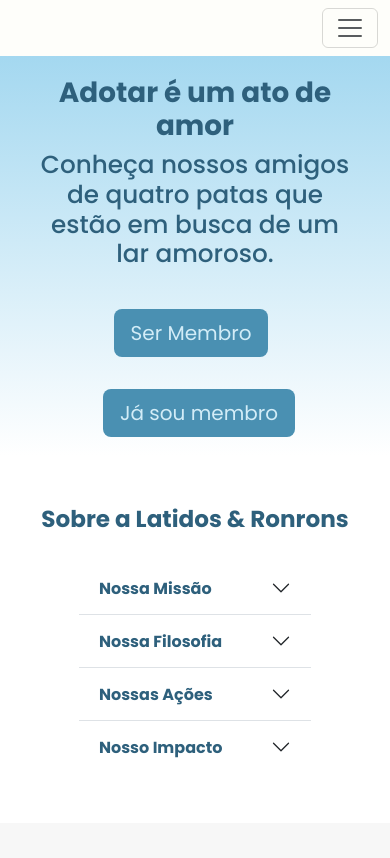
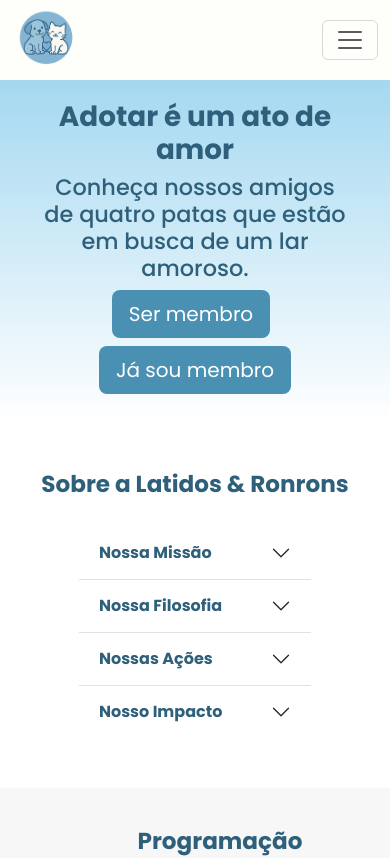
Before and after one commit to chryssstina/Adocao_de_Animais_React, a React (Vite) app in the folder Latidos_E_Ronrons/: page / in a window 390 px wide. Shown: the top 858 px of the page. Built offline with nearby package versions, Linux system fonts and the light colour scheme.

Commit message:
Limpeza no css da NavBar e MainSection

```diff
--- a/Latidos_E_Ronrons/src/App.jsx
+++ b/Latidos_E_Ronrons/src/App.jsx
@@ -2,7 +2,7 @@
 import Home from "./pages/Home/Home";
 import Login from "./pages/Login/Login";
 import SignUpUser from "./pages/SignUpUser/SignUpUser";
-import AnimalAdoption from "./pages/AnimalAdoption/AnimalAdoption";
+import AnimalList from "./pages/AnimalList/AnimalList";
 import AnimalDetails from "./pages/AnimalDetails/AnimalDetail";
 import Navbar from "./components/Navbar/Navbar";
 import Footer from "./components/Footer/Footer";
@@ -18,7 +18,7 @@
           <Route path="/" element={<Home />} />
           <Route path="/login" element={<Login />} />
           <Route path="/sign-up" element={<SignUpUser />} />
-          <Route path="/animais" element={<AnimalAdoption />} />
+          <Route path="/animais" element={<AnimalList />} />
           <Route path="/detalhes-do-animal/:id" element={<AnimalDetails />} />
         </Routes>
         <Footer/>
--- a/Latidos_E_Ronrons/src/components/MainSection/MainSection.css
+++ b/Latidos_E_Ronrons/src/components/MainSection/MainSection.css
@@ -8,13 +8,13 @@
     --cinza-claro: #F7F7F7;
 }
 
-.home-section{
+.home-section {
     background-image: linear-gradient(#A4D8F0, #FFFFFF);
     display: flex;
     width: 100%;
 }
 
-.home-section-text{
+.home-section-text {
     color: var(--azul-primario);
     padding-top: 10%;
     padding-left: 10%;
@@ -24,18 +24,23 @@
     font-weight: bold;
 }
 
-.home-section-img{
+.home-section-text h2 {
+    font-size: 1.4rem;
+}
+
+.home-section-img {
     width: 50%;
     height: auto;
 }
 
 /* até 800px a imagem não aparece */
 @media (max-width:800px) {
-    .home-section-img{
-    display: none;
+    .home-section-img {
+        display: none;
+    }
+
+    .home-section-text {
+        text-align: center;
+        padding: 5% 10%;
+    }
 }
-.home-section-text{
-    text-align: center;
-    padding: 5% 10%;
-}
-}
--- a/Latidos_E_Ronrons/src/components/MainSection/MainSection.jsx
+++ b/Latidos_E_Ronrons/src/components/MainSection/MainSection.jsx
@@ -1,6 +1,6 @@
 import "./MainSection.css"
 import Animals from '../../assets/Miscellaneous/animals.png/';
-import { Link } from 'react-router-dom';
+import CustomBtn from "../CustomBtn/CustomBtn";
 
 function MainSection() {
   return (
@@ -8,8 +8,16 @@
       <div className="home-section-text">
         <h1> Adotar é um ato de amor </h1>
         <h2> Conheça nossos amigos de quatro patas que estão em busca de um lar amoroso. </h2>
-        <Link type="button" className="btn btn-lg btn-adotar me-2" to={"/sign-up"}> Ser Membro </Link>
-        <Link type="button" className="btn btn-lg btn-adotar ms-2" to={"/login"}> Já sou membro </Link>
+        <CustomBtn
+          route="/sign-up"
+          label="Ser membro"
+          className="btn-lg me-2 mb-2"
+        />
+        <CustomBtn
+          route="/login"
+          label="Já sou membro"
+          className="btn-lg mb-2"
+        />
 
       </div>
       <img className="home-section-img mt-3 me-3" src={Animals} alt="Logo Latidos&Ronrons" />
--- a/Latidos_E_Ronrons/src/components/Navbar/Navbar.css
+++ b/Latidos_E_Ronrons/src/components/Navbar/Navbar.css
@@ -1,18 +1,32 @@
-.navbar{
+.navbar {
     background-color: var(--branco);
 }
 
-.navbar-nav{
+.navbar-nav {
     column-gap: 40px;
 }
 
-.navbar-img{
+.navbar-img {
     height: 100px !important;
     width: auto !important;
 }
 
-.nav-link{
+.nav-link {
     color: #2C5772 !important;
     font-weight: 600 !important;
     font-size: 20px !important;
 }
+
+/* Mostra a logo pequena e esconde a grande em telas menores */
+@media (max-width: 620px) {
+    .logo-grande {
+        display: none !important;
+    }
+
+    .logo-pequena {
+        display: block !important;
+        height: 4rem !important;
+        width: auto !important;
+    }
+
+}
--- a/Latidos_E_Ronrons/src/components/Navbar/Navbar.jsx
+++ b/Latidos_E_Ronrons/src/components/Navbar/Navbar.jsx
@@ -1,6 +1,7 @@
 import { useNavigate, useLocation } from "react-router-dom";
 import { Link } from 'react-router-dom';
 import LogoTitulo from '../../assets/LogoTitulo/LogoTitle2.png';
+import Logo3 from '../../assets/Logos/logo3.png/';
 import "./Navbar.css"
 
 
@@ -29,6 +30,12 @@
             <img
               className="navbar-img logo-grande"
               src={LogoTitulo}
+              alt="Logo Latidos&Ronrons"
+            />
+
+            <img
+              className="navbar-img logo-pequena"
+              src={Logo3}
               alt="Logo Latidos&Ronrons"
             />
           </Link>
--- a/Latidos_E_Ronrons/src/pages/AnimalAdoption/AnimalAdoption.jsx
+++ b/Latidos_E_Ronrons/src/pages/AnimalList/AnimalList.jsx
@@ -1,10 +1,10 @@
 import { useState, useEffect } from "react";
-import './AnimalAdoption.css'
+import './AnimalList.css'
 import AnimalCardsForAdoption from "../../components/AnimalCardsForAdoption/AnimalCardsForAdoption";
 import { animal_adoption_mock as mockData } from "../../data/animal_adoption_mock";
 
 
-function AnimalAdoption() {
+function AnimalList() {
 
     const [animals, setAnimals] = useState([]);
     const [loading, setLoading] = useState(true);
@@ -57,4 +57,4 @@
     );
 }
 
-export default AnimalAdoption;
+export default AnimalList;
```
Also changed, not shown: Latidos_E_Ronrons/src/pages/AnimalList/AnimalList.css (renamed from Latidos_E_Ronrons/src/pages/AnimalAdoption/AnimalAdoption.css).
